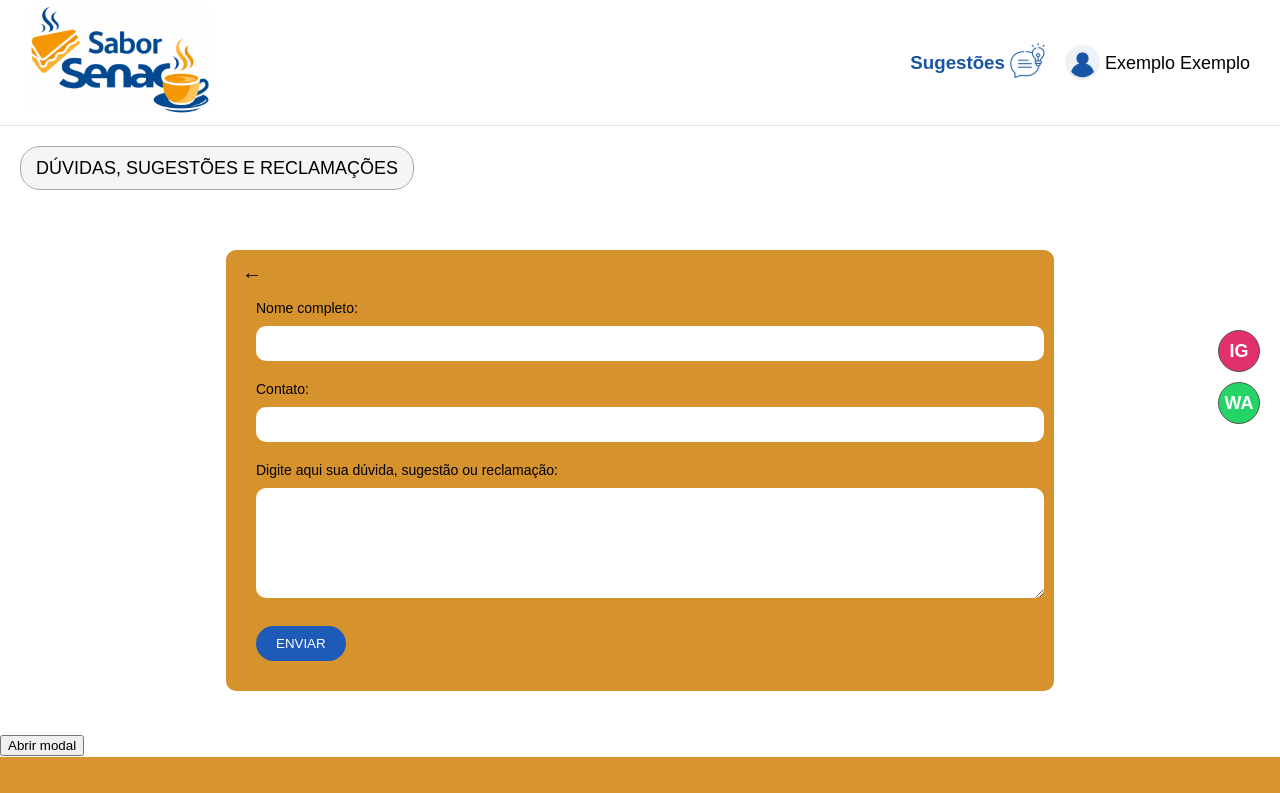
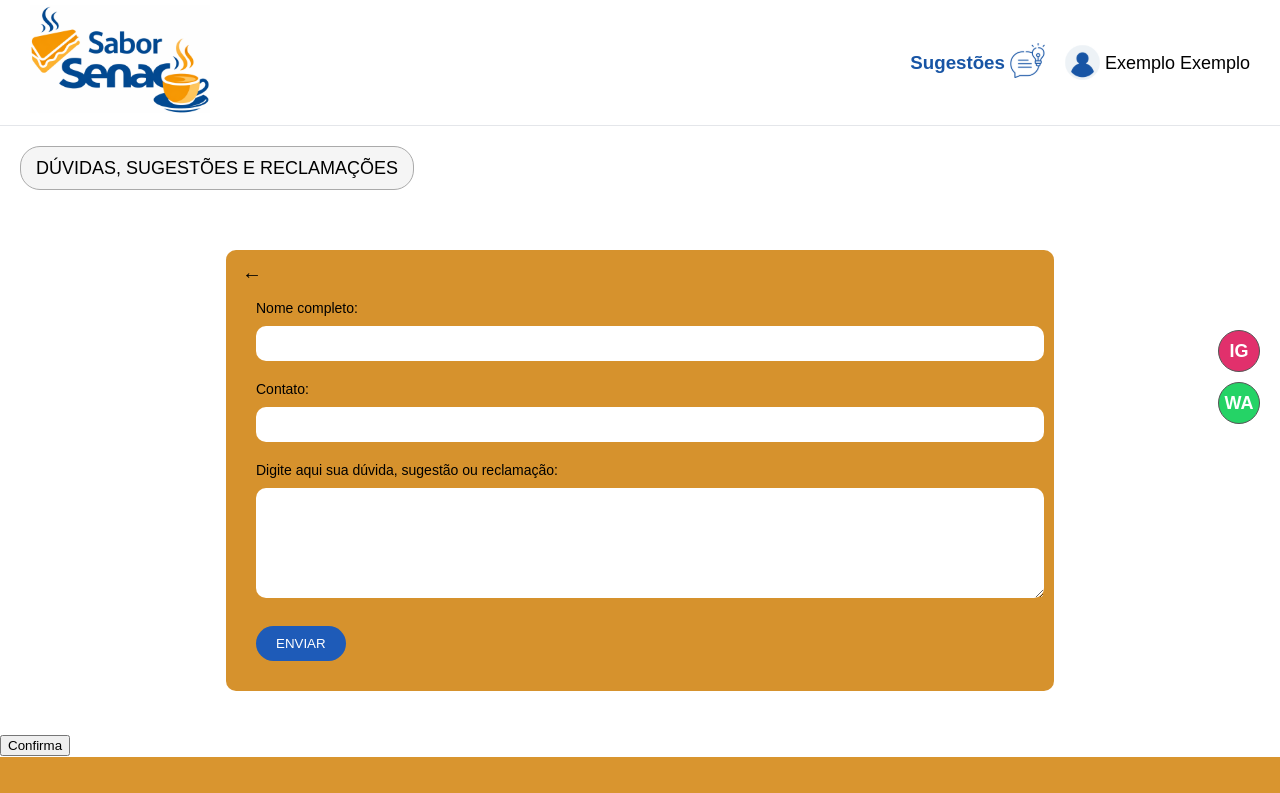
Before and after one commit to gilmariosantos1/saborSenac, a React (Vite) app in the folder Codigos/FrontEnd/: page /DuvidasSugestoes in a window 1280 px wide. Shown: the top 793 px of the page. Built offline with nearby package versions, Linux system fonts and the light colour scheme.

Commit message:
Implementando a confirmação
pagina 0.2

```diff
--- a/Codigos/FrontEnd/src/pages/DuvidasSugestoes.jsx
+++ b/Codigos/FrontEnd/src/pages/DuvidasSugestoes.jsx
@@ -2,8 +2,8 @@ import { useNavigate } from "react-router-dom";
 import Footer from "../components/footer";
 import Header from '../components/header'
 import './DuvidasSugestoes.css';
+import { useState } from "react";
 import Modal from "./Modal";
-import { useState } from "react";
 
 const DuvidasSugestoes = () => {
   const navigate = useNavigate();
@@ -12,6 +12,7 @@ const DuvidasSugestoes = () => {
         navigate('./SugestoesConfirmação');
     }
     const [openModal, setOpenModal] = useState(false)
+    const [openconfirmaModal, setOpenConfirmaModal] = useState(false)
 
   return (
     <>
@@ -36,7 +37,7 @@ const DuvidasSugestoes = () => {
           <label>Digite aqui sua dúvida, sugestão ou reclamação:</label>
           <textarea rows="6"></textarea>
 
-          <button className="submit" onClick={handleSugestoesConfirmação}>ENVIAR</button>
+          <button className="submit" onClick={() => setOpenModal(true)}>ENVIAR</button>
         </div>
 
         {/* ÍCONES LATERAIS */}
@@ -45,10 +46,10 @@ const DuvidasSugestoes = () => {
           <div className="icon whatsapp">WA</div>
         </div>
 
-        <button onClick={() => setOpenModal(true)}> Abrir modal</button>
+        <button onClick={() => setOpenConfirmaModal(true)}>Confirma</button>
 
         <Modal isOpen={openModal} setModalOpen={( ) => setOpenModal(!openModal)}>
-          Conteúdo do Modal
+          <h5 className="text">REALMENTE DESEJA ENVIAR ESSE COMENTÁRIO?</h5>
         </Modal>
 
       </div>
@@ -56,7 +57,6 @@ const DuvidasSugestoes = () => {
       < Footer />
     </>
 
-
   )
 }
 
--- a/Codigos/FrontEnd/src/pages/Modal.jsx
+++ b/Codigos/FrontEnd/src/pages/Modal.jsx
@@ -12,7 +12,7 @@ const BLACKGROUND_STYLE = {
 const MODAL_STYLE = {
     position:'fixed',
     top:'25%',
-    left:'35%',
+    left:'20%',
     tranform:'translate(-50%,-50%)',
     padding: '150px',
     backgroundColor: '#fff',
@@ -20,7 +20,7 @@ const MODAL_STYLE = {
     Color: 'Black'
 }
 
-export default function Modal({ isOpen, children }) {
+export default function Modal({ isOpen, setModalOpen, children }) {
     if(isOpen) {
         return(
             <div style={BLACKGROUND_STYLE}>
@@ -28,7 +28,8 @@ export default function Modal({ isOpen, children }) {
                     <div>
                         {children}
                     </div>
-                    <button onClick={setModelOpen}>Fechar</button>
+                    <button onClick={setModalOpen}>Fechar</button>
+                    <button onClick={0}>Confirma</button>
                 </div>
 
             </div>
```
Also changed, not shown: Codigos/FrontEnd/src/App.jsx (line endings or trailing spaces).
